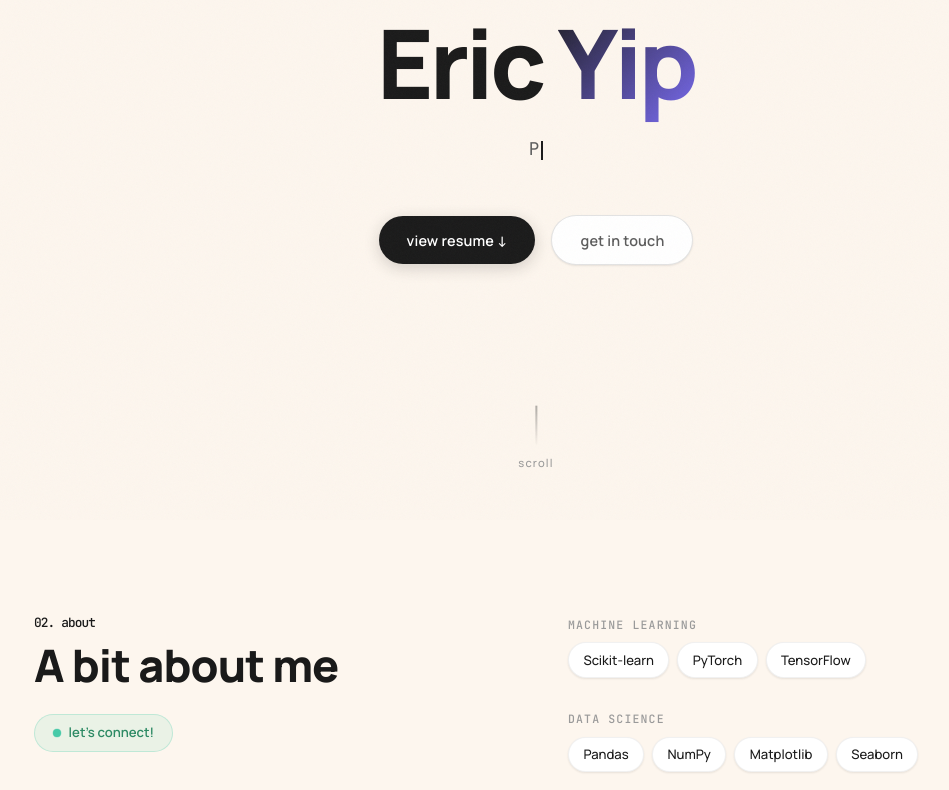
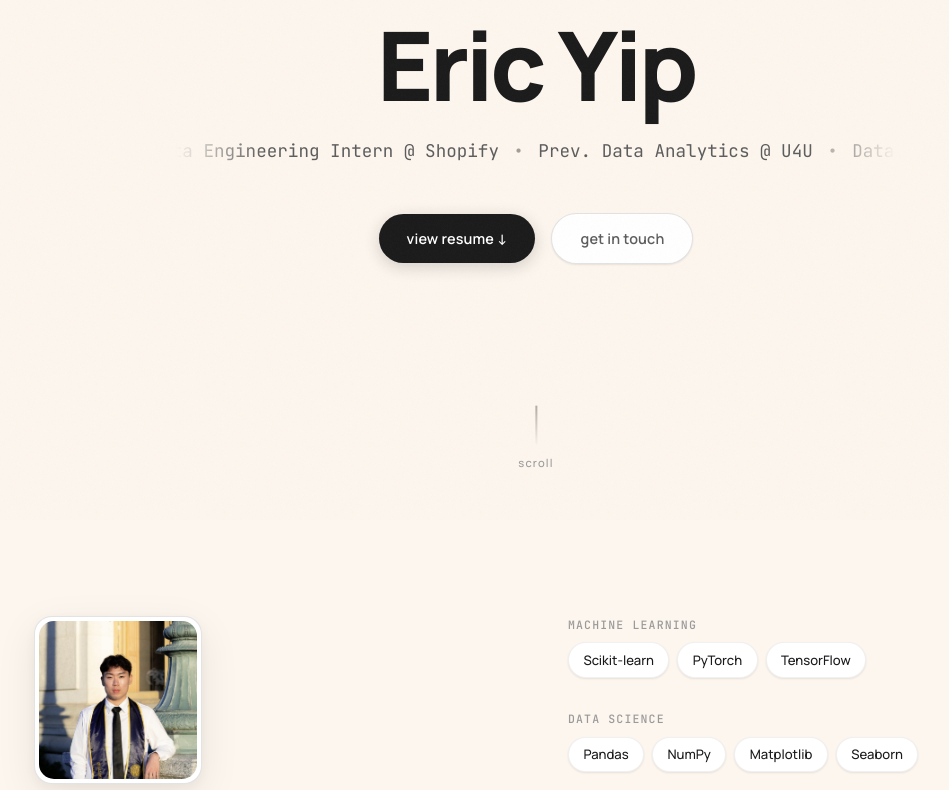
Before and after one commit to ericyipp/ericyipp.github.io, a React (Vite) app: page / in a window 1280 px wide. Shown: the part 280-1070 px from the top of the page, without its empty margins (104-1053 px from the left). Built offline with nearby package versions, Linux system fonts and the light colour scheme; no server answers.

Commit message:
ui changes

```diff
--- a/index.html
+++ b/index.html
@@ -9,7 +9,7 @@
     <link rel="icon" type="image/svg+xml" href="/favicon.svg" />
     <link rel="preconnect" href="https://fonts.googleapis.com" />
     <link rel="preconnect" href="https://fonts.gstatic.com" crossorigin />
-    <link href="https://fonts.googleapis.com/css2?family=Manrope:wght@300;400;500;600;700;800&family=JetBrains+Mono:wght@400;500&display=swap" rel="stylesheet" />
+    <link href="https://fonts.googleapis.com/css2?family=Manrope:wght@300;400;500;600;700;800&family=JetBrains+Mono:wght@400;500&family=Fredoka:wght@500;600;700&display=swap" rel="stylesheet" />
   </head>
   <body>
     <div id="root"></div>
--- a/src/components/About.css
+++ b/src/components/About.css
@@ -36,6 +36,40 @@
   color: var(--text-secondary);
   line-height: 1.8;
   margin-bottom: var(--space-xl);
+}
+
+/* ── Avatar / character card ──────────────────────────────── */
+.avatar-card {
+  width: 168px;
+  height: 168px;
+  padding: 4px;
+  border-radius: var(--radius-lg);
+  background: var(--bg-card);
+  border: 1.5px solid var(--border-hover);
+  box-shadow: var(--shadow-lg);
+  transition: transform var(--duration-base) var(--ease-out);
+  margin-bottom: var(--space-xl);
+}
+
+.avatar-card:hover {
+  transform: scale(1.03);
+}
+
+.avatar-card-inner {
+  width: 100%;
+  height: 100%;
+  border-radius: calc(var(--radius-lg) - 3px);
+  background: var(--bg-secondary);
+  display: flex;
+  align-items: center;
+  justify-content: center;
+  overflow: hidden;
+}
+
+.avatar-photo {
+  width: 100%;
+  height: 100%;
+  object-fit: cover;
 }
 
 /* ── Skill pills ──────────────────────────────────────────── */
@@ -80,46 +114,35 @@
   box-shadow: 0 6px 20px var(--accent-glow);
 }
 
-/* Alternate colors for visual variety */
-.skills-group:nth-child(2) .skill-pill:hover {
+/* Alternate colors for visual variety — one pop color per skill group */
+.skills-group--ml .skill-pill:hover {
   border-color: var(--accent-2);
   color: var(--accent-2);
   box-shadow: 0 6px 20px var(--accent-2-glow);
 }
 
-.skills-group:nth-child(3) .skill-pill:hover {
+.skills-group--ds .skill-pill:hover {
   border-color: var(--accent-3);
   color: var(--accent-3);
   box-shadow: 0 6px 20px var(--accent-3-glow);
 }
 
-/* ── Status pill ──────────────────────────────────────────── */
-.about-status {
-  display: inline-flex;
-  align-items: center;
-  gap: var(--space-sm);
-  font-family: var(--font-body);
-  font-size: 0.82rem;
-  font-weight: 600;
-  color: #2d8a64;
-  padding: 0.45rem 1.1rem;
-  border-radius: var(--radius-full);
-  background: rgba(67, 201, 167, 0.1);
-  border: 1.5px solid rgba(67, 201, 167, 0.25);
-  margin-bottom: var(--space-xl);
+.skills-group--lang .skill-pill:hover {
+  border-color: var(--accent-red);
+  color: var(--accent-red);
+  box-shadow: 0 6px 20px var(--accent-red-glow);
 }
 
-.about-status-dot {
-  width: 8px;
-  height: 8px;
-  border-radius: 50%;
-  background: var(--accent-3);
-  animation: pulse-dot 2s ease-in-out infinite;
+.skills-group--web .skill-pill:hover {
+  border-color: var(--accent-blue);
+  color: var(--accent-blue);
+  box-shadow: 0 6px 20px var(--accent-blue-glow);
 }
 
-@keyframes pulse-dot {
-  0%, 100% { opacity: 1; box-shadow: 0 0 0 0 rgba(67, 201, 167, 0.4); }
-  50%      { opacity: 0.7; box-shadow: 0 0 0 6px rgba(67, 201, 167, 0); }
+.skills-group--tools .skill-pill:hover {
+  border-color: var(--accent-warm);
+  color: var(--accent-warm);
+  box-shadow: 0 6px 20px var(--accent-warm-glow);
 }
 
 @media (max-width: 768px) {
@@ -127,4 +150,14 @@
     grid-template-columns: 1fr;
     gap: var(--space-xl);
   }
+
+  .skills-groups {
+    display: grid;
+    grid-template-columns: 1fr 1fr;
+    gap: var(--space-lg) var(--space-md);
+  }
+
+  .skills-groups .skills-group {
+    margin-bottom: 0;
+  }
 }
--- a/src/components/About.jsx
+++ b/src/components/About.jsx
@@ -14,17 +14,18 @@ export default function About() {
         {/* Left column — bio */}
         <div>
           <ScrollReveal>
+            <div className="avatar-card">
+              <div className="avatar-card-inner">
+                <img src="/pictures/headshot.png" className="avatar-photo" alt="Eric Yip" />
+              </div>
+            </div>
+          </ScrollReveal>
+
+          <ScrollReveal>
             <h2 className="about-heading">
               <span className="section-idx">02. about</span>
               A bit about me
             </h2>
-          </ScrollReveal>
-
-          <ScrollReveal delay={0.1}>
-            <div className="about-status">
-              <span className="about-status-dot" />
-              let's connect!
-            </div>
           </ScrollReveal>
 
           <ScrollReveal delay={0.15}>
@@ -49,9 +50,9 @@ export default function About() {
         </div>
 
         {/* Right column — skills */}
-        <div>
+        <div className="skills-groups">
           <ScrollReveal delay={0.1}>
-            <div className="skills-group">
+            <div className="skills-group skills-group--ml">
               <div className="skills-label">machine learning</div>
               <div className="skills-list">
                 {ML_LIBS.map((s) => (
@@ -62,7 +63,7 @@ export default function About() {
           </ScrollReveal>
 
           <ScrollReveal delay={0.15}>
-            <div className="skills-group">
+            <div className="skills-group skills-group--ds">
               <div className="skills-label">data science</div>
               <div className="skills-list">
                 {DS_LIBS.map((s) => (
@@ -73,7 +74,7 @@ export default function About() {
           </ScrollReveal>
 
           <ScrollReveal delay={0.2}>
-            <div className="skills-group">
+            <div className="skills-group skills-group--lang">
               <div className="skills-label">programming languages</div>
               <div className="skills-list">
                 {LANGUAGES.map((s) => (
@@ -84,7 +85,7 @@ export default function About() {
           </ScrollReveal>
 
           <ScrollReveal delay={0.25}>
-            <div className="skills-group">
+            <div className="skills-group skills-group--web">
               <div className="skills-label">web technologies</div>
               <div className="skills-list">
                 {WEB.map((s) => (
@@ -95,7 +96,7 @@ export default function About() {
           </ScrollReveal>
 
           <ScrollReveal delay={0.3}>
-            <div className="skills-group">
+            <div className="skills-group skills-group--tools">
               <div className="skills-label">tools</div>
               <div className="skills-list">
                 {TOOLS.map((s) => (
--- a/src/components/Hero.css
+++ b/src/components/Hero.css
@@ -37,35 +37,40 @@
   margin-bottom: var(--space-lg);
 }
 
-.hero-name-accent {
-  background: linear-gradient(135deg, var(--accent), var(--accent-2));
-  -webkit-background-clip: text;
-  -webkit-text-fill-color: transparent;
-  background-clip: text;
+/* ── Scrolling title banner ───────────────────────────────── */
+.hero-marquee {
+  width: 100%;
+  overflow: hidden;
+  margin-bottom: var(--space-2xl);
+  -webkit-mask-image: linear-gradient(to right, transparent, black 12%, black 88%, transparent);
+  mask-image: linear-gradient(to right, transparent, black 12%, black 88%, transparent);
 }
 
-/* ── Typing effect ────────────────────────────────────────── */
-.hero-typer {
+.hero-marquee-track {
+  display: flex;
+  width: max-content;
+  animation: marquee-scroll 20s linear infinite;
+}
+
+.hero-marquee-item {
+  display: inline-flex;
+  align-items: center;
+  gap: 0.9rem;
+  padding-right: 0.9rem;
   font-family: var(--font-mono);
   font-size: clamp(0.9rem, 1.4vw, 1.1rem);
   color: var(--text-secondary);
-  min-height: 1.8em;
-  margin-bottom: var(--space-2xl);
+  white-space: nowrap;
 }
 
-.hero-typer-cursor {
-  display: inline-block;
-  width: 2px;
-  height: 1.1em;
-  background: var(--accent);
-  margin-left: 2px;
-  vertical-align: text-bottom;
-  animation: cursor-blink 1s steps(1) infinite;
+.hero-marquee-dot {
+  color: var(--accent);
+  opacity: 0.4;
 }
 
-@keyframes cursor-blink {
-  0%, 100% { opacity: 1; }
-  50%      { opacity: 0; }
+@keyframes marquee-scroll {
+  from { transform: translateX(0); }
+  to   { transform: translateX(-50%); }
 }
 
 /* ── CTA buttons ──────────────────────────────────────────── */
--- a/src/components/Hero.jsx
+++ b/src/components/Hero.jsx
@@ -1,4 +1,3 @@
-import { useState, useEffect, useCallback } from 'react'
 import { motion } from 'framer-motion'
 import './Hero.css'
 
@@ -9,63 +8,7 @@ const TITLES = [
   'Data Science @ UC Berkeley',
 ]
 
-const TYPE_SPEED  = 70
-const DELETE_SPEED = 40
-const HOLD_MS     = 2200
-const PAUSE_MS    = 400
-
 export default function Hero() {
-  const [display, setDisplay] = useState('')
-  const [titleIdx, setTitleIdx] = useState(0)
-  const [phase, setPhase] = useState('typing') // typing | hold | deleting | pause
-
-  const currentTitle = TITLES[titleIdx]
-
-  const tick = useCallback(() => {
-    switch (phase) {
-      case 'typing':
-        if (display.length < currentTitle.length) {
-          setDisplay(currentTitle.slice(0, display.length + 1))
-        } else {
-          setPhase('hold')
-        }
-        break
-      case 'deleting':
-        if (display.length > 0) {
-          setDisplay(display.slice(0, -1))
-        } else {
-          setPhase('pause')
-        }
-        break
-      default:
-        break
-    }
-  }, [display, phase, currentTitle])
-
-  useEffect(() => {
-    let delay
-    switch (phase) {
-      case 'typing':   delay = TYPE_SPEED;   break
-      case 'deleting': delay = DELETE_SPEED;  break
-      case 'hold':     delay = HOLD_MS;       break
-      case 'pause':    delay = PAUSE_MS;      break
-      default:         delay = TYPE_SPEED
-    }
-
-    const timer = setTimeout(() => {
-      if (phase === 'hold') {
-        setPhase('deleting')
-      } else if (phase === 'pause') {
-        setTitleIdx((prev) => (prev + 1) % TITLES.length)
-        setPhase('typing')
-      } else {
-        tick()
-      }
-    }, delay)
-
-    return () => clearTimeout(timer)
-  }, [display, phase, tick])
-
   // Stagger children
   const container = {
     hidden: {},
@@ -89,12 +32,18 @@ export default function Hero() {
         </motion.p>
 
         <motion.h1 className="hero-name" variants={child}>
-          Eric <span className="hero-name-accent">Yip</span>
+          Eric Yip
         </motion.h1>
 
-        <motion.div className="hero-typer" variants={child}>
-          {display}
-          <span className="hero-typer-cursor" />
+        <motion.div className="hero-marquee" variants={child}>
+          <div className="hero-marquee-track">
+            {[...TITLES, ...TITLES].map((title, i) => (
+              <span className="hero-marquee-item" key={i}>
+                {title}
+                <span className="hero-marquee-dot">•</span>
+              </span>
+            ))}
+          </div>
         </motion.div>
 
         <motion.div className="hero-ctas" variants={child}>
--- a/src/components/Resume.jsx
+++ b/src/components/Resume.jsx
@@ -85,7 +85,7 @@ function TimelineCard({ item, index }) {
   return (
     <ScrollReveal delay={index * 0.1}>
       <motion.div
-        className="timeline-card"
+        className={`timeline-card timeline-card--c${index % 5}`}
         onClick={() => isMobile && setExpanded(!expanded)}
         layout
       >
@@ -218,7 +218,7 @@ export default function Resume() {
           target="_blank"
           rel="noopener noreferrer"
         >
-          ↓ download full resume (pdf)
+          ↓ download resume (pdf)
         </a>
       </ScrollReveal>
     </section>
--- a/src/index.css
+++ b/src/index.css
@@ -27,7 +27,14 @@
   --accent-3:       #43c9a7;
   --accent-3-glow:  rgba(67, 201, 167, 0.2);
 
-  --accent-warm:    #f4a261;
+  --accent-warm:      #f4a261;
+  --accent-warm-glow: rgba(244, 162, 97, 0.2);
+
+  --accent-red:      #e14848;
+  --accent-red-glow: rgba(225, 72, 72, 0.2);
+
+  --accent-blue:      #2f80ed;
+  --accent-blue-glow: rgba(47, 128, 237, 0.2);
 
   --border:         rgba(26, 26, 26, 0.06);
   --border-hover:   rgba(26, 26, 26, 0.12);
```
Also changed, not shown: src/components/Resume.css (+18 -4 lines), public/pictures/headshot.png (added).
